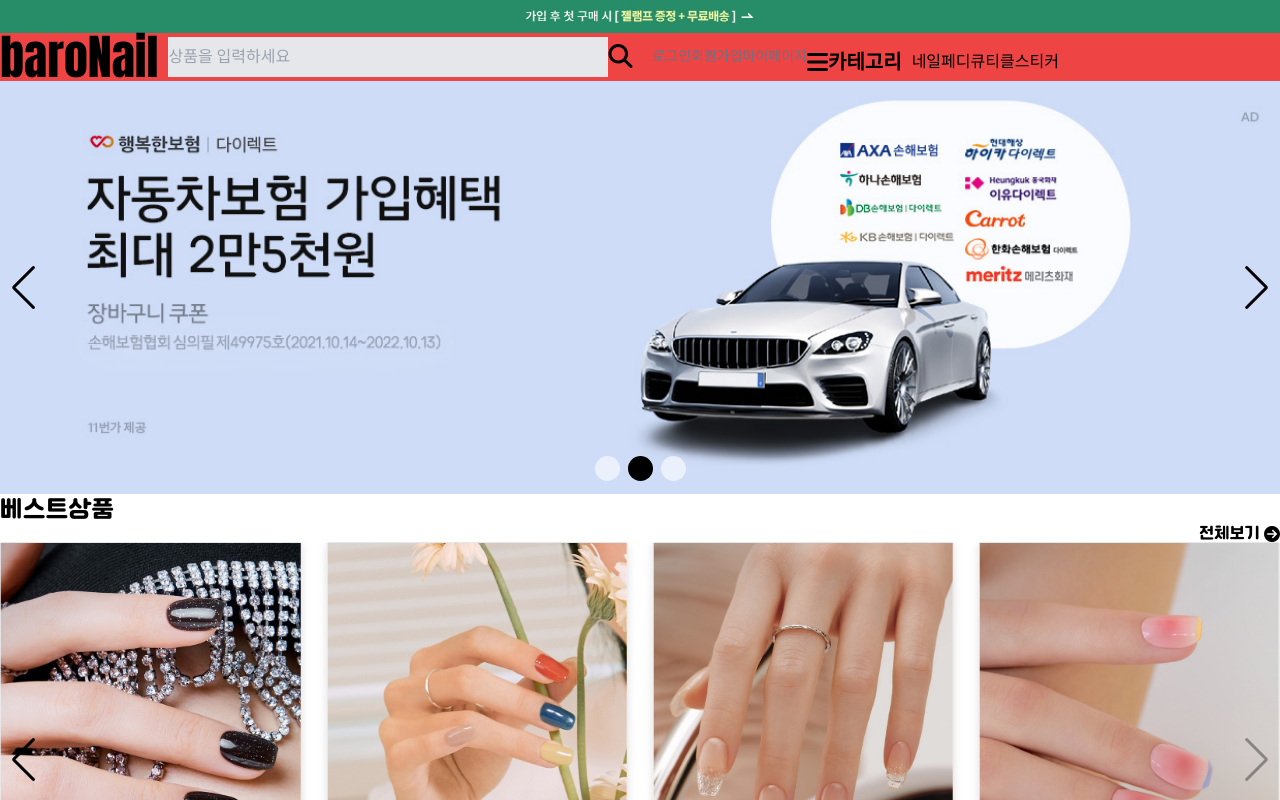
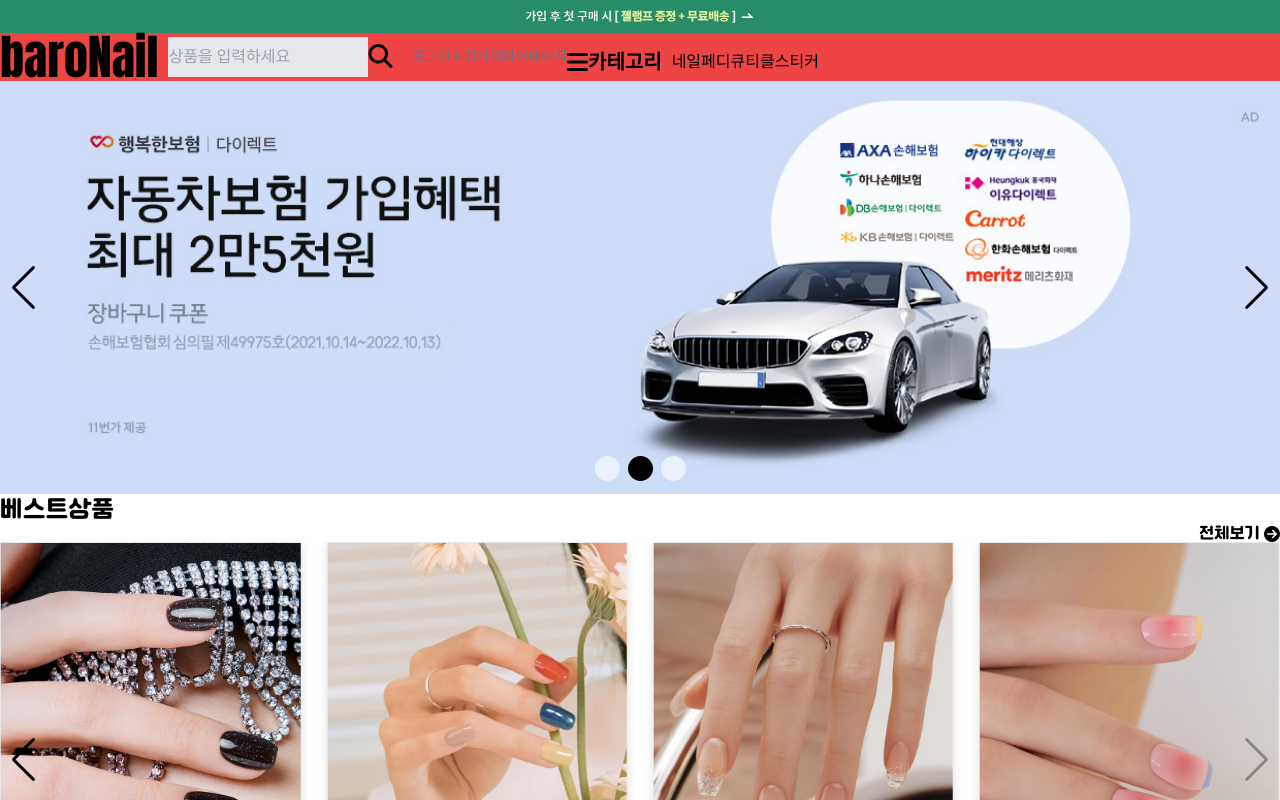
Before and after one commit to ProjectBaN/ProjectBaN, a React (Create React App) app in the folder client/: page / in a window 1280 px wide. Shown: the top 800 px of the page. Built offline with nearby package versions, Linux system fonts and the light colour scheme; a web font is replaced by a local one.

Commit message:
Update-tailwind theme

```diff
--- a/client/tailwind.config.js
+++ b/client/tailwind.config.js
@@ -35,8 +35,9 @@
         hoverShadow: 'rgba(100, 100, 111, 0.2) 0px 7px 29px 0px',
       },
       width: {
-        pcContainer: '1200px',
-        pcSearchForm: '440px',
+        PcContainer: '1200px',
+        PcSearchForm: '440px',
+        MbSearchForm: '200px',
         signUpContainer: '480px',
       },
     },
```
